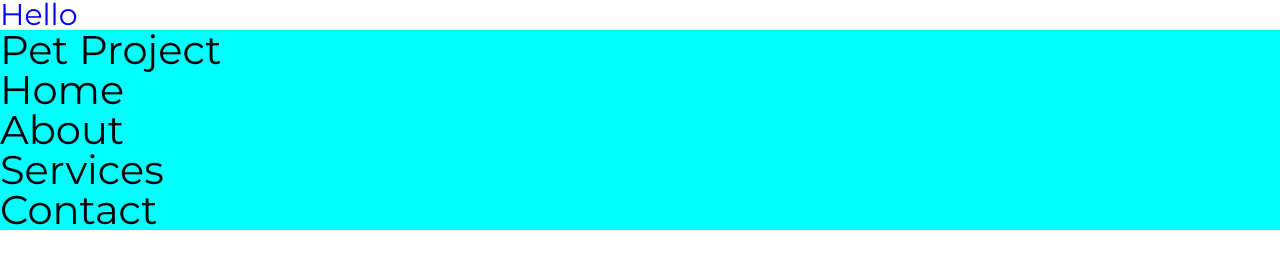
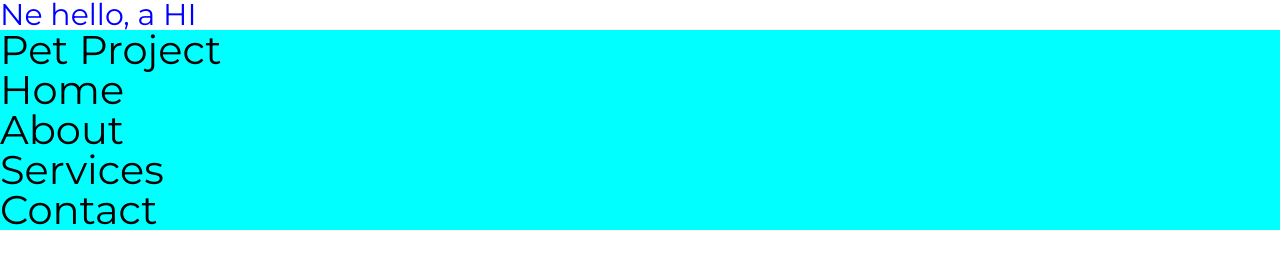
Before and after one commit to BeksultanB/school_ai1, a plain HTML site: page index.html in a window 1280 px wide. Drawn offline with Linux system fonts and the light colour scheme.

Commit message:
Ne hello, a HI

```diff
--- a/index.html
+++ b/index.html
@@ -1,5 +1,6 @@
 <!doctype html>
 <html lang="en">
+
 <head>
   <meta charset="utf-8" />
   <meta http-equiv="X-UA-Compatible" content="IE=edge" />
@@ -9,12 +10,11 @@
   <script src="./script.js" defer></script>
   <link
     href="https://fonts.googleapis.com/css?family=Montserrat:100,200,300,regular,500,600,700,800,900,100italic,200italic,300italic,italic,500italic,600italic,700italic,800italic,900italic"
-      rel="stylesheet"
-    />
+    rel="stylesheet" />
 </head>
 
 <body>
-    <h1>Hello</h1>
+  <h1>Ne hello, a HI</h1>
   <header>
     <nav class="navbar">
       <div class="container">
@@ -31,4 +31,5 @@
 
   <main class="main"></main>
 </body>
+
 </html>
```
Lines whose indentation alone changed are shown as unchanged.
